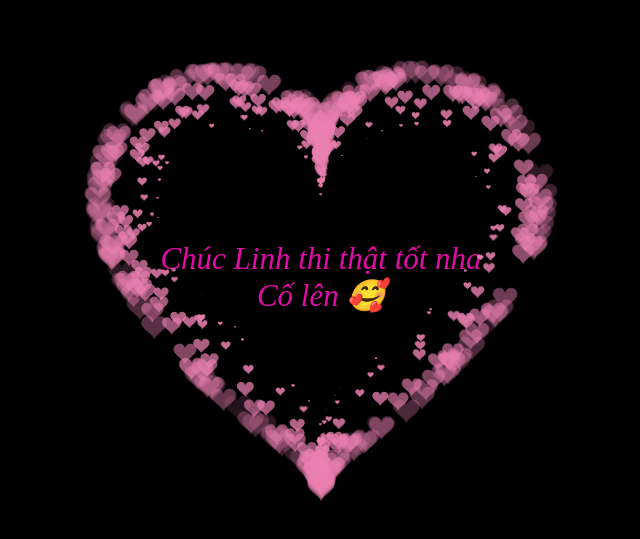
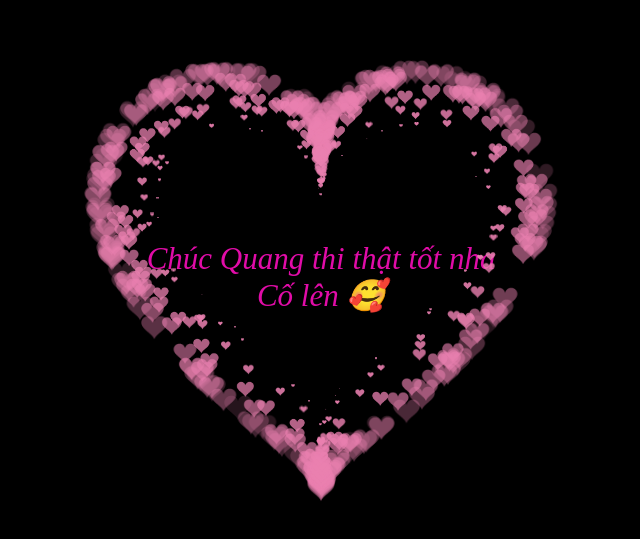
Before and after one commit to 0763866972/Nguyen_Khanh_Linh, a plain HTML site: page index.html in a window 1280 px wide. Shown: the part 123-662 px from the top of the page, without its empty margins (319-959 px from the left). Drawn offline with Linux system fonts and the light colour scheme.

Commit message:
Update index.html

```diff
--- a/index.html
+++ b/index.html
@@ -526,7 +526,7 @@ var ParticlePool = (function() {
         align-items: center;
         justify-content: center;
         margin-bottom: 5px;
-        text-align: center;">Chúc Linh thi thật tốt nha <br>Cố lên 🥰</div>
+        text-align: center;">Chúc Quang thi thật tốt nha <br>Cố lên 🥰</div>
 
  </BODY>
 
```
